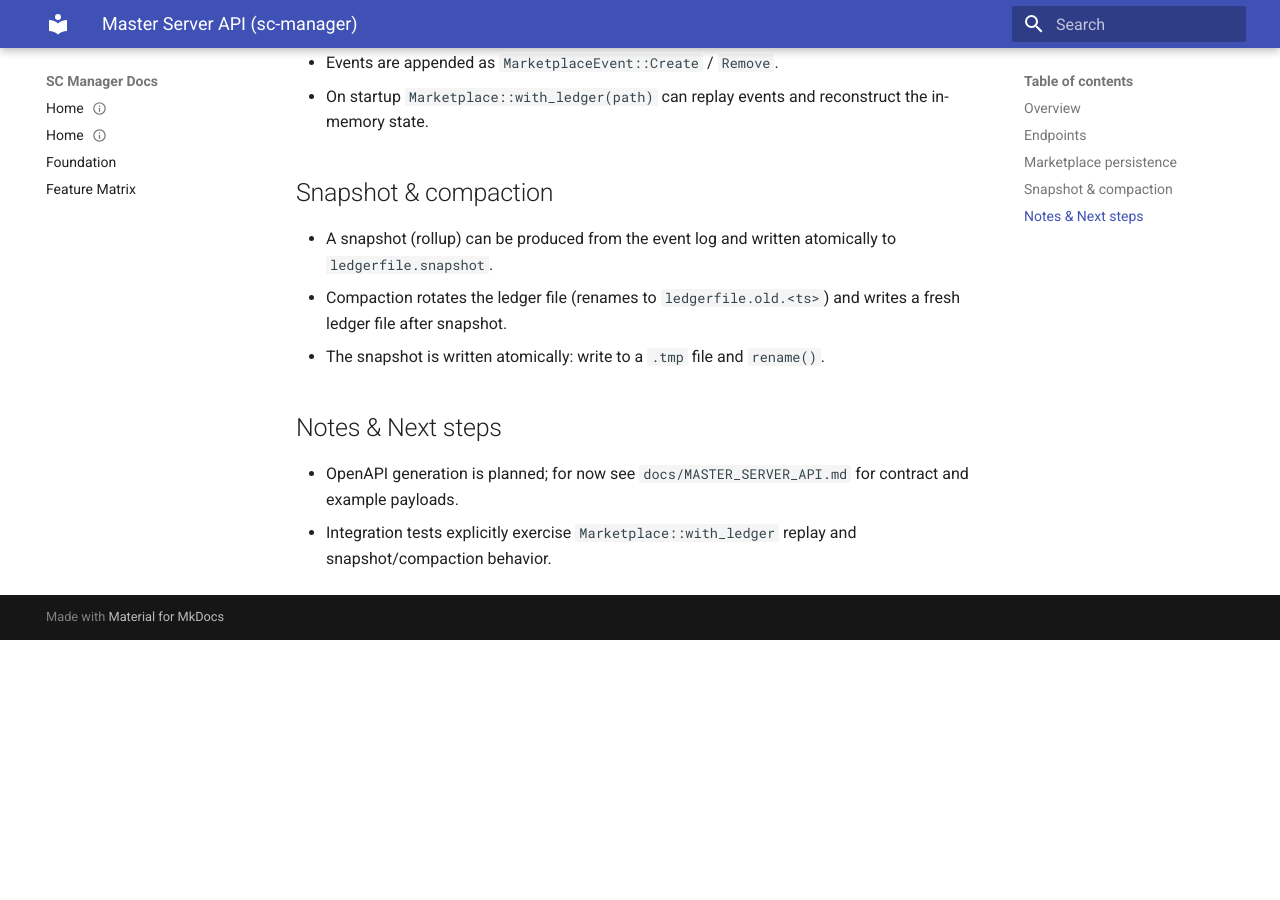
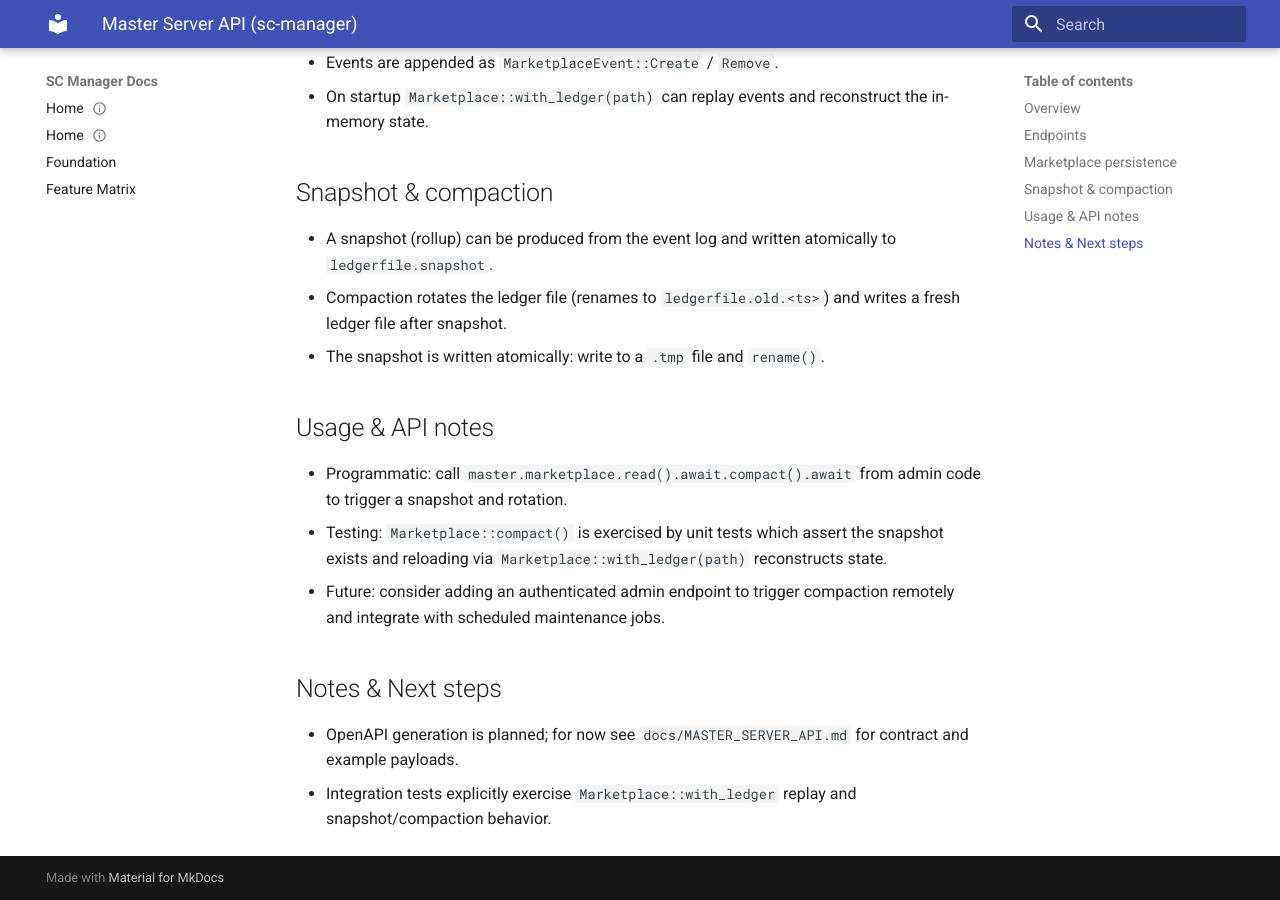
Before and after one commit to asMODhias/sc-manager, an MkDocs documentation site: the page built from docs/MASTER_SERVER_API.md, in a window 1280 px wide and 900 px high, scrolled down 927 px. Built offline with MkDocs 1.6.1 and Material for MkDocs 9.7.7, drawn with Linux system fonts in a browser that asks for light colours; before the commit the page ends 1567 px from its top, so only the background shows below that.

Commit message:
docs(master-server): document compaction usage and admin notes

```diff
--- a/docs/MASTER_SERVER_API.md
+++ b/docs/MASTER_SERVER_API.md
@@ -36,6 +36,12 @@ Snapshot & compaction
 - Compaction rotates the ledger file (renames to `ledgerfile.old.<ts>`) and writes a fresh ledger file after snapshot.
 - The snapshot is written atomically: write to a `.tmp` file and `rename()`.
 
+Usage & API notes
+-----------------
+- Programmatic: call `master.marketplace.read().await.compact().await` from admin code to trigger a snapshot and rotation.
+- Testing: `Marketplace::compact()` is exercised by unit tests which assert the snapshot exists and reloading via `Marketplace::with_ledger(path)` reconstructs state.
+- Future: consider adding an authenticated admin endpoint to trigger compaction remotely and integrate with scheduled maintenance jobs.
+
 Notes & Next steps
 ------------------
 - OpenAPI generation is planned; for now see `docs/MASTER_SERVER_API.md` for contract and example payloads.
```
